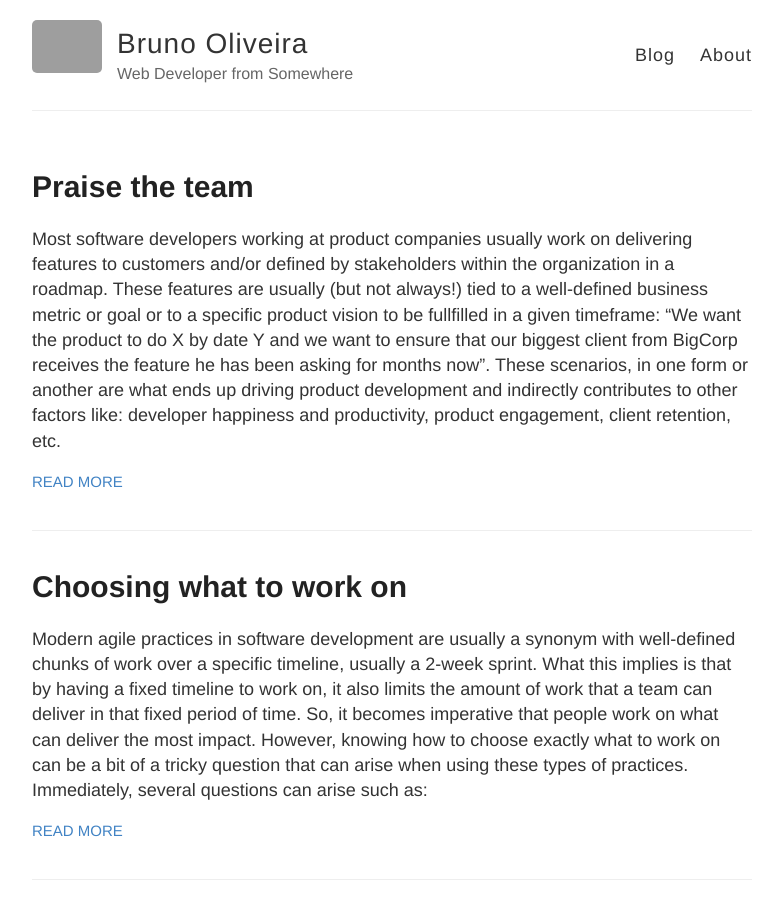
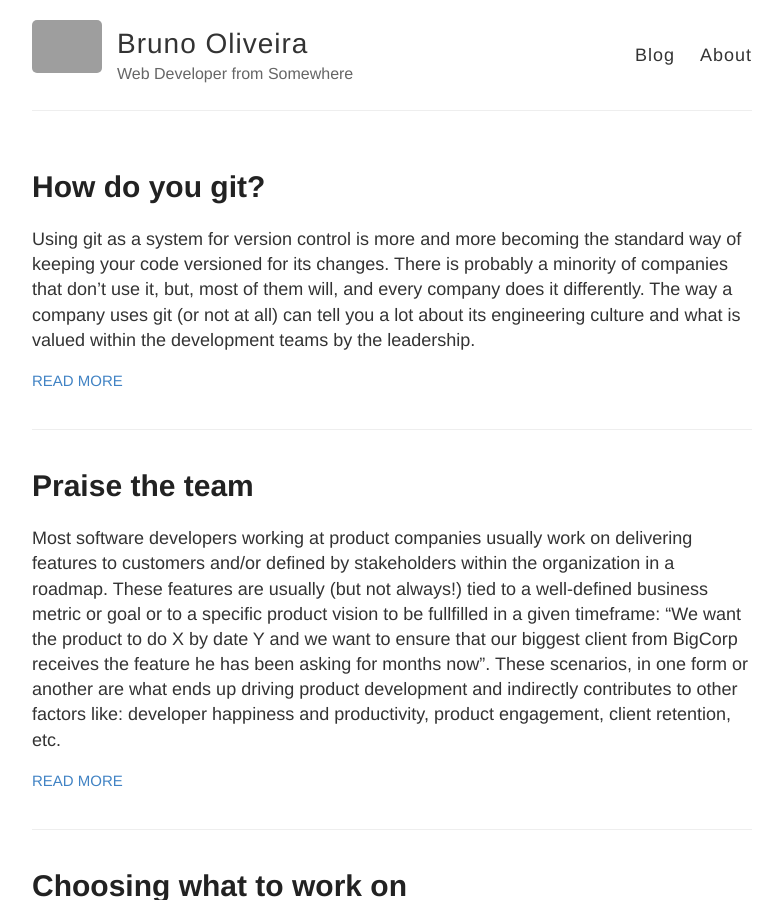
Before and after one commit to bruno-oliveira/techblog, a Jekyll site: the page built from index.html, in a window 1280 px wide and 900 px high. Shown: the whole window, without its empty margins (248-1031 px from the left). Built offline with Jekyll 4.4.1, drawn with Linux system fonts in a browser that asks for light colours; part of the change alters nothing that is shown; grey boxes are pictures that could not be loaded.

Commit message:
Update 2021-12-06-How-do-you-git.md

```diff
--- a/_posts/2021-12-06-How-do-you-git.md
+++ b/_posts/2021-12-06-How-do-you-git.md
@@ -1,7 +1,7 @@
 ---
 layout: post
 title: How do you git?
-published: false
+published: true
 ---
 Using git as a system for version control is more and more becoming the standard way of keeping your code versioned for its changes. There is probably a minority of companies that don't use it, but, most of them will, and every company does it differently. The way a company uses git (or not at all) can tell you a lot about its engineering culture and what is valued within the development teams by the leadership.
 
@@ -25,4 +25,22 @@ There are also a few drawbacks of course, and, the main one is that if there's a
 
 By creating a feature branch and enforcing a code review before merging, we get an assurance that an extra pair of eyes looks over the code with a fresh perspective and can flush out new potential bugs and also ensure that the new code follows the team standards for quality and consistency.
 
-While it means that sometimes the lead time between opening a new MR and merging it into production can grow when compared to the previous approach, it also means that the assurance of correctness will increase which in turn means that there is less time spent on fixing bugs or ironing out post-production issues, which means that there is more time to focus on feature development.
+While it means that sometimes the lead time between opening a new MR and merging it into production can grow when compared to the previous approach, it also means that the assurance of correctness will increase which in turn means that there is less time spent on fixing bugs or ironing out post-production issues, which means that there is more time to focus on feature development. So highlighting advantages and disadvantages:
+
+Advantages:
+
+- quality and consistency are enforced during a code review. It keeps the code being reviewed to the same standards as existing code which is good for the team and the health of the project;
+
+- people learn the importance and impact of doing code review - details are usually flushed out and chances of introducing bugs are lower than when no review happens;
+
+Downsides:
+
+Downsides are mainly operational but, are usually so minimal compared to doing things the right way that it's simply not worth to dwell over these:
+
+- lead times increase: reviews usually take time and require the attention of multiple team members;
+
+- if people do start a review and have to switch to any task with higher priority the review time is basically undefined and impossible to determine which can be a bottleneck in some situations;
+
+### Conclusion
+
+When working with git, make sure that in order to reap its benefits to the fullest, you integrate it with a review policy that requires the review and approval of at least one more team member. By doing so, you ensure that knowledge regarding the domain is also spread across multiple team members which is an advantage in itself.
```
